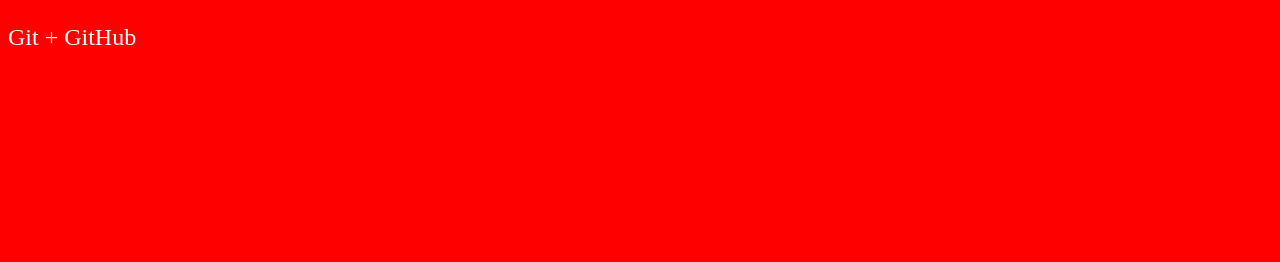
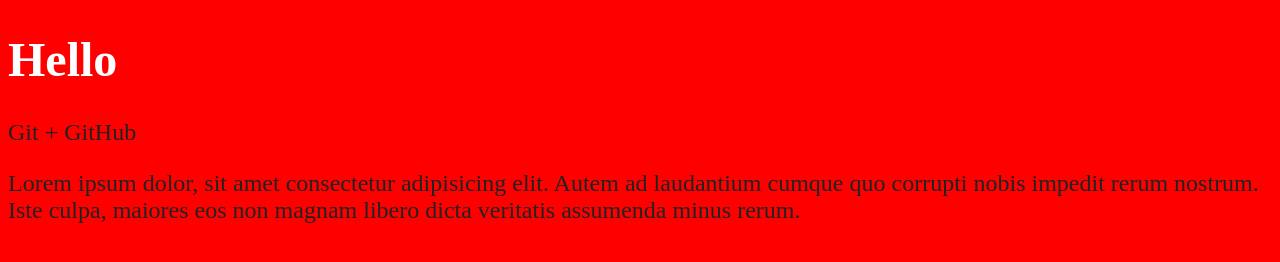
Before and after one commit to ixamp/git_test, a plain HTML site: page index.html in a window 1280 px wide. Drawn offline with Linux system fonts and the light colour scheme.

Commit message:
first online commit

```diff
--- a/index.html
+++ b/index.html
@@ -9,7 +9,10 @@
 </head>
 
 <body>
+  <h1>Hello</h1>
   <p class="paragraf">Git + GitHub</p>
+  <p>Lorem ipsum dolor, sit amet consectetur adipisicing elit. Autem ad laudantium cumque quo corrupti nobis impedit
+    rerum nostrum. Iste culpa, maiores eos non magnam libero dicta veritatis assumenda minus rerum.</p>
 </body>
 
 </html>
--- a/main.css
+++ b/main.css
@@ -2,5 +2,12 @@ body {
   background: red;
   color: #ffffff;
   font-size: 24px;
+}
 
+p {
+  color: #222;
 }
+
+h2 {
+  font-size: 50px;
+}
```
